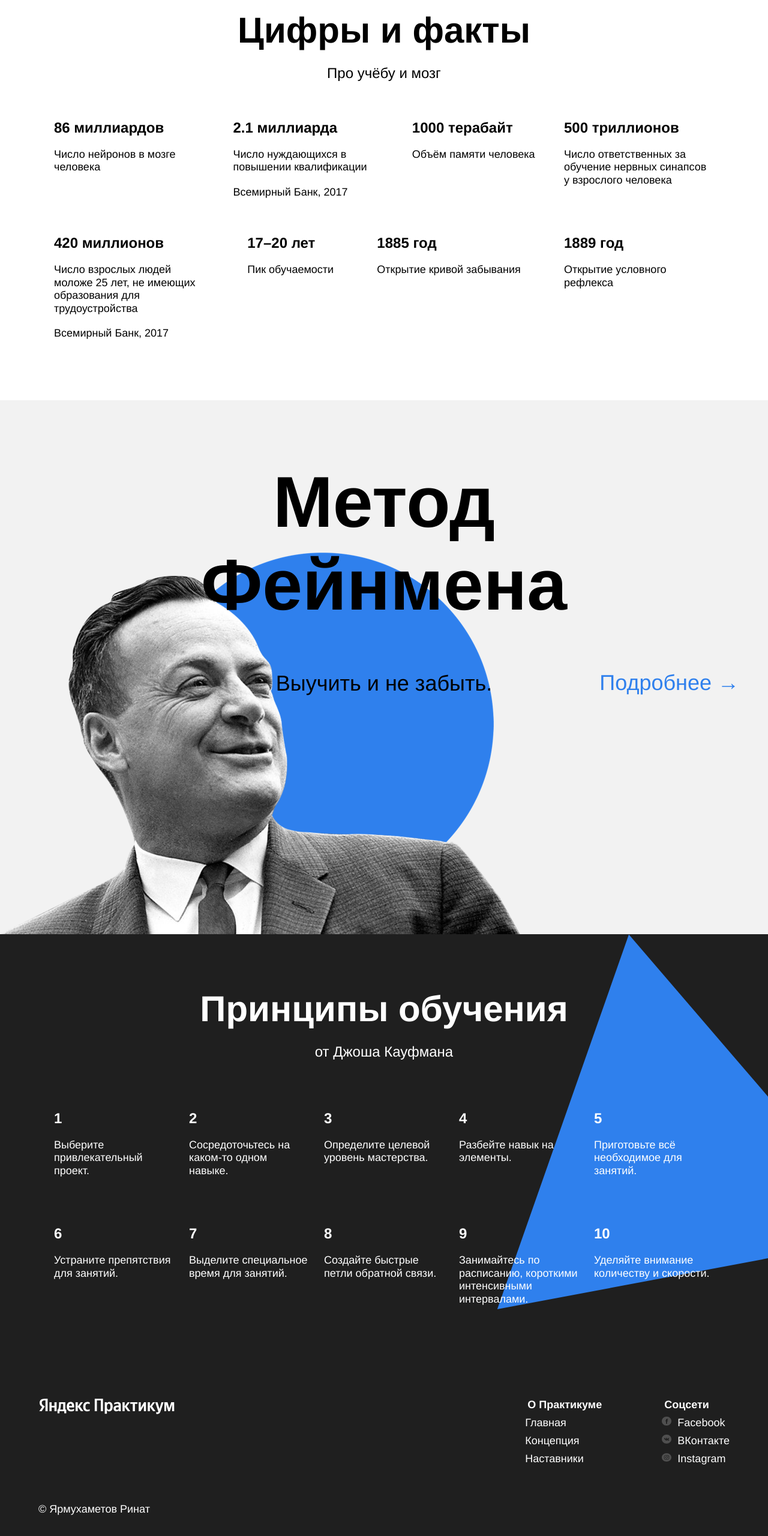
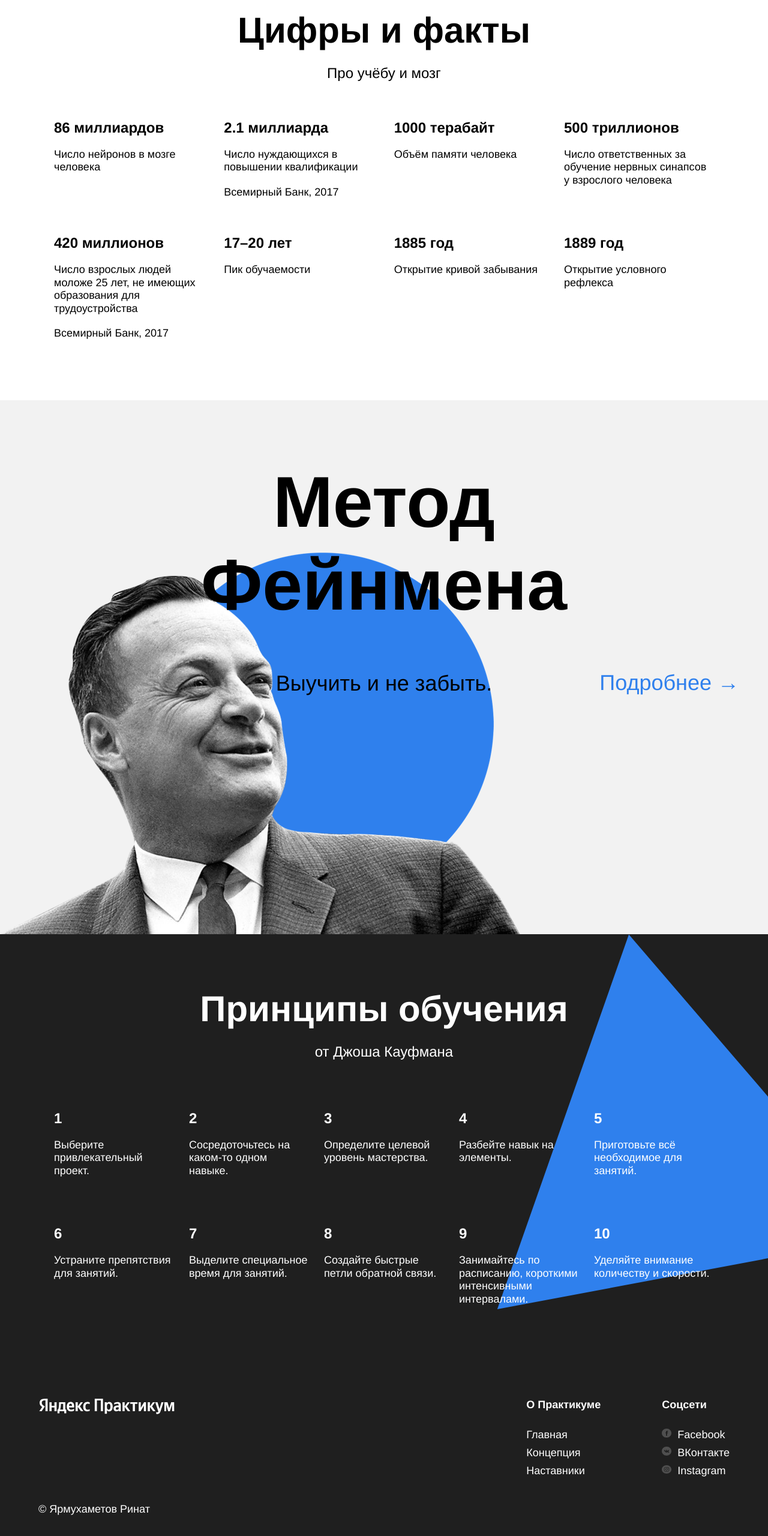
Before and after one commit to ri-yarm/how-to-learn, a plain HTML site: page index.html in a window 1280 px wide. Shown: the part 1280-3840 px from the top of the page at 60% size. Drawn offline with Linux system fonts and the light colour scheme.

Commit message:
fix footer kaufman

```diff
--- a/styles/style.css
+++ b/styles/style.css
@@ -168,7 +168,7 @@
 .table {
   margin: 0 auto;
   padding: 0;
-  width: 1100px;
+  max-width: 1100px;
   list-style-type: none;
   display: flex;
   justify-content: space-between;
@@ -180,7 +180,7 @@
 .table__cell {
   margin: 60px 0 0 0;
   padding: 0;
-  max-width: 250px;
+  width: 250px;
 }
 
 .table__heading {
@@ -264,7 +264,10 @@
 }
 
 .section-title_theme_dark {
-  /* padding-top: 90px; */
+  color: white;
+}
+
+.section-subtitle_theme_dark {
   color: white;
 }
 
@@ -273,10 +276,6 @@
   padding: 0;
   justify-content: space-between;
   align-content: space-between;
-  color: white;
-}
-
-.section-subtitle_theme_dark {
   color: white;
 }
 
@@ -319,11 +318,12 @@
   padding: 0;
   display: flex;
   justify-content: space-between;
+  align-content: space-between;
   width: 90%;
 }
 
 .footer__column-links {
-  margin: 0 0 0 16px;
+  margin: 0 0 16px 0;
   padding: 0;
   display: flex;
   flex-direction: column;
@@ -345,7 +345,7 @@
 }
 
 .footer__column-heading {
-  margin: 0 0 0 20px;
+  margin: 0 0 20px 0;
   padding: 0;
   line-height: 30px;
   font-size: 18px;
```
